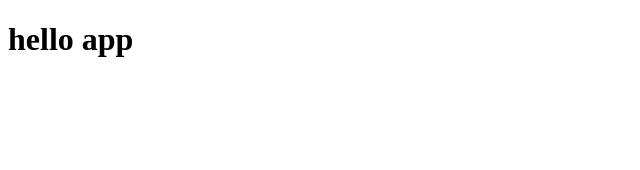
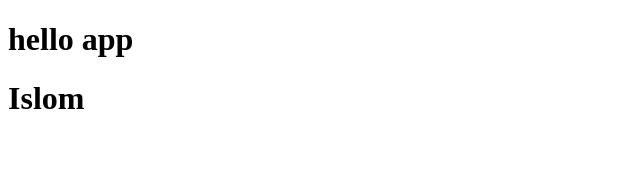
Before and after one commit to Otabek1990/git-github-learning, a React (Vite) app: page / in a window 1280 px wide. Shown: the top 170 px of the page, without its empty margins (0-640 px from the left). Built offline with nearby package versions, Linux system fonts and the light colour scheme.

Commit message:
feat(Islom-test)

```diff
--- a/src/App.tsx
+++ b/src/App.tsx
@@ -3,6 +3,7 @@ function App() {
   return (
     <div>
       <h1>hello app</h1>
+      <h1>Islom</h1>
     </div>
   )
 }
```
